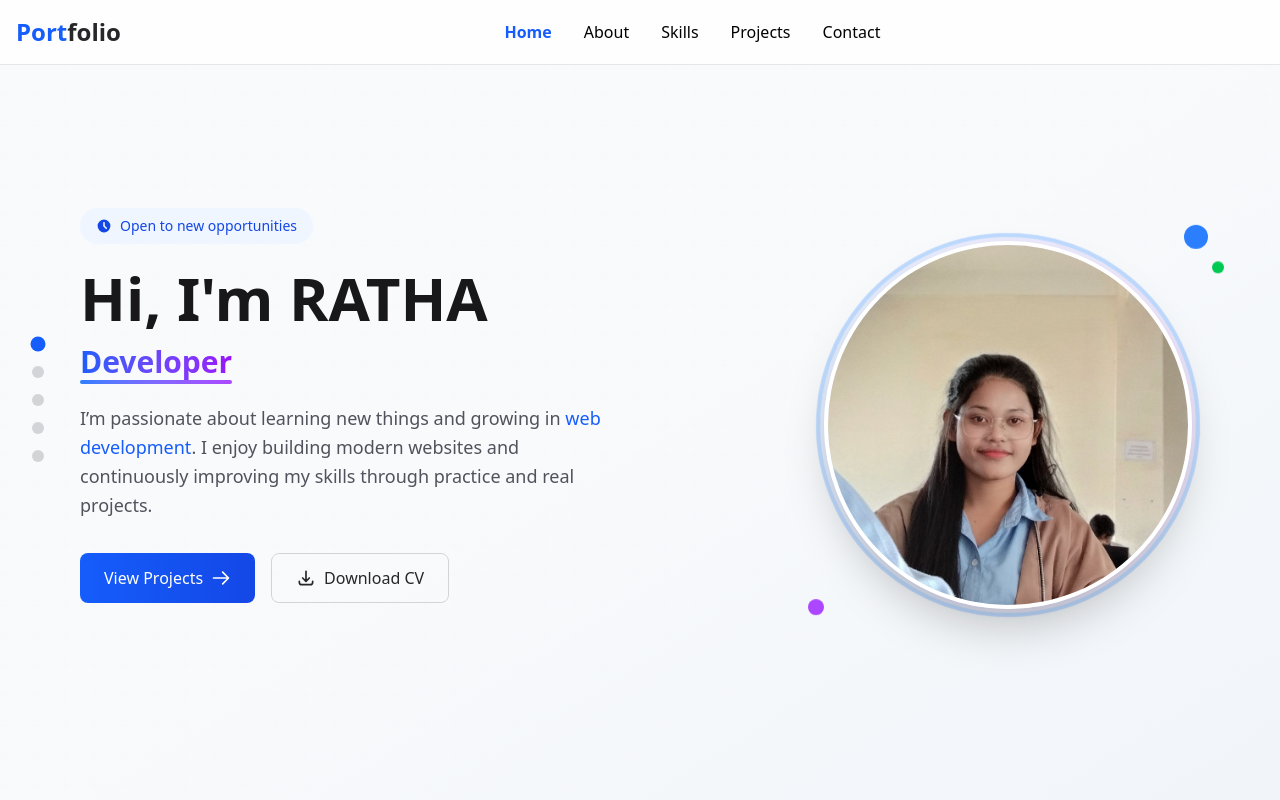
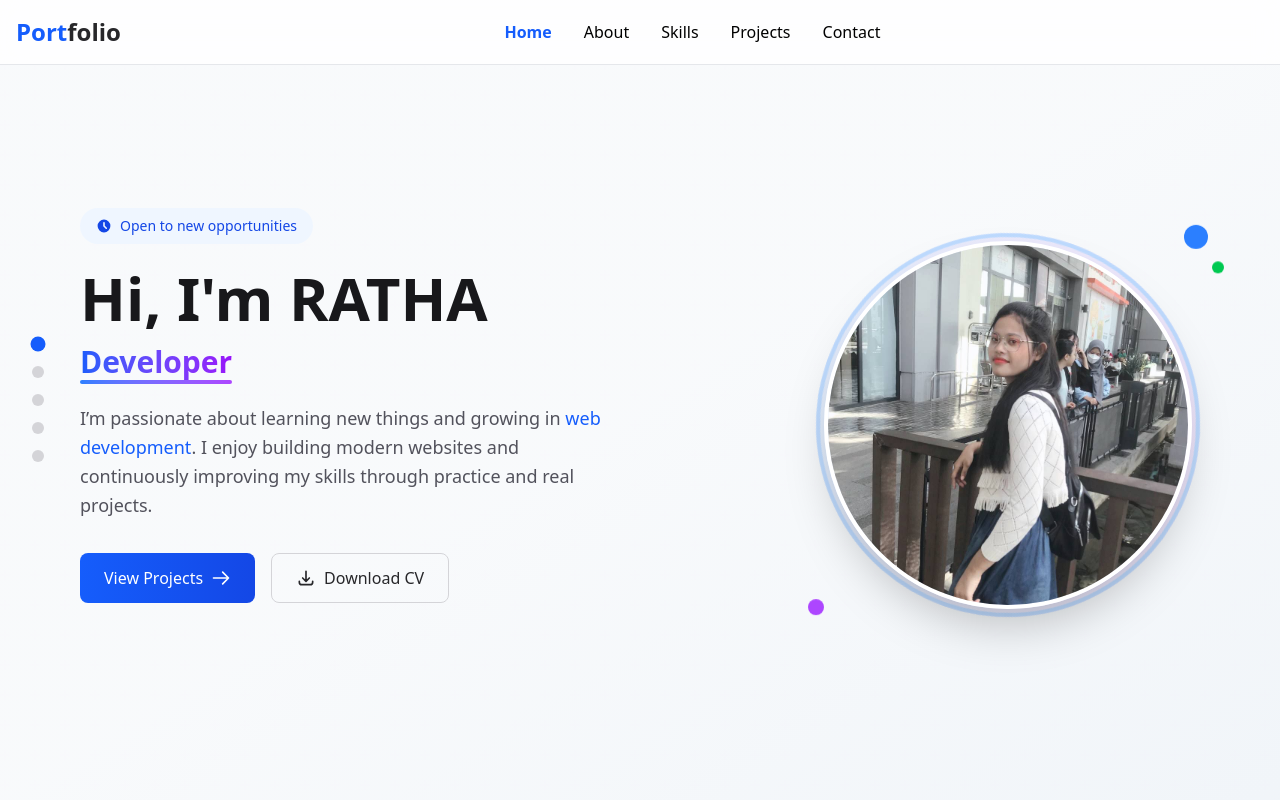
Before and after one commit to PhearomRatha/portfolio-Ratha, a Vue app: page / in a window 1280 px wide. Shown: the top 800 px of the page. Built offline with nearby package versions, Linux system fonts and the light colour scheme.

Commit message:
updae image

```diff
--- a/src/components/home/Hero.vue
+++ b/src/components/home/Hero.vue
@@ -78,7 +78,7 @@
           <!-- Main circular image -->
           <div class="absolute inset-2 rounded-full overflow-hidden border-4 border-white dark:border-zinc-800 shadow-2xl">
             <img
-              src="/public/Image/profile.png"
+              src="/public/Image/photo_2025-12-24_11-05-07.jpg"
               alt="Alex Morgan"
               class="w-full h-full object-cover"
             />
```
